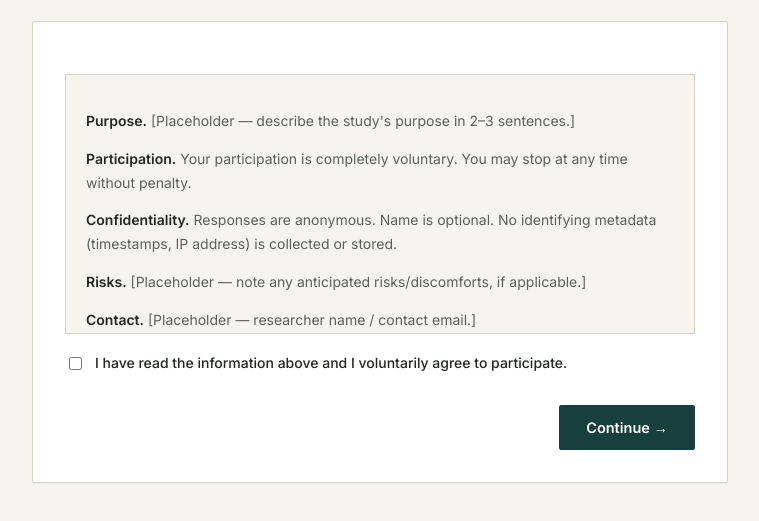
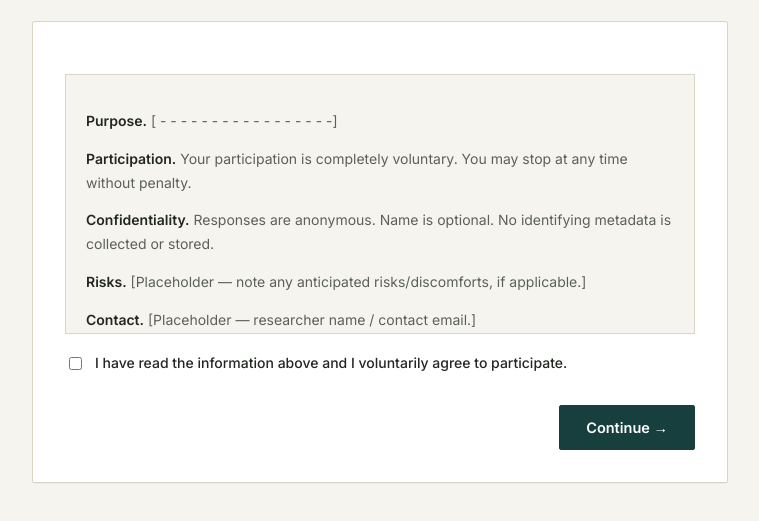
Before and after one commit to mrDevStudent/Survey-Prototype, a plain HTML site: page index.html in a window 1280 px wide. Shown: the part 167-688 px from the top of the page, without its empty margins (260-1019 px from the left). Drawn offline with Linux system fonts and the light colour scheme.

Commit message:
Update index.html

```diff
--- a/index.html
+++ b/index.html
@@ -518,9 +518,9 @@ function renderConsent(app){
     <p class="lede">Please read before continuing.</p>
     <div class="card">
       <div class="consent-box">
-        <p><strong>Purpose.</strong> [Placeholder — describe the study's purpose in 2–3 sentences.]</p>
+        <p><strong>Purpose.</strong> [ - - - - - - - - - - - - - - - - -]</p>
         <p><strong>Participation.</strong> Your participation is completely voluntary. You may stop at any time without penalty.</p>
-        <p><strong>Confidentiality.</strong> Responses are anonymous. Name is optional. No identifying metadata (timestamps, IP address) is collected or stored.</p>
+        <p><strong>Confidentiality.</strong> Responses are anonymous. Name is optional. No identifying metadata is collected or stored.</p>
         <p><strong>Risks.</strong> [Placeholder — note any anticipated risks/discomforts, if applicable.]</p>
         <p><strong>Contact.</strong> [Placeholder — researcher name / contact email.]</p>
       </div>
```
